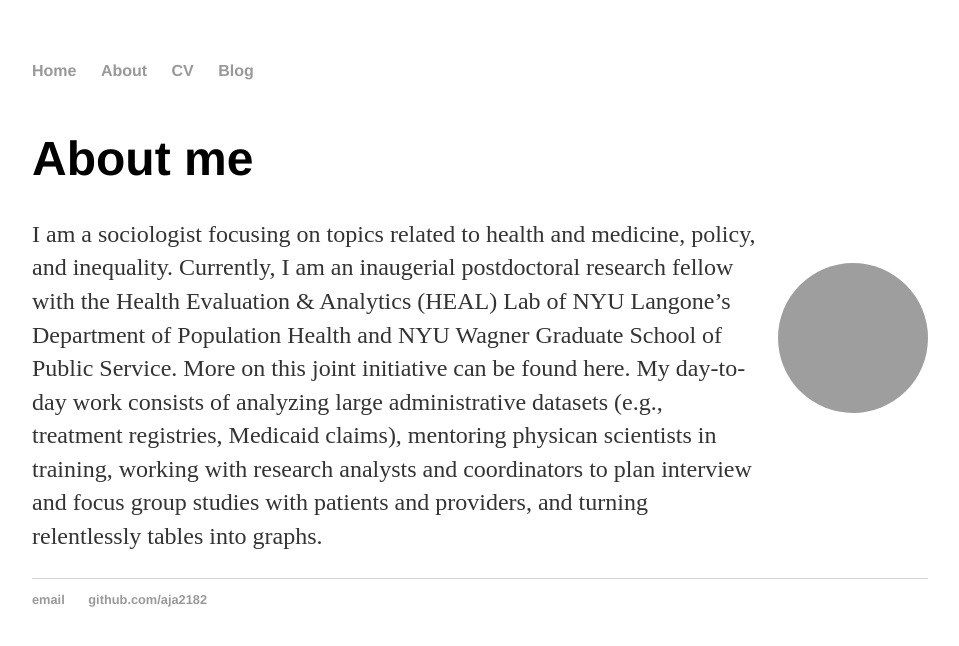
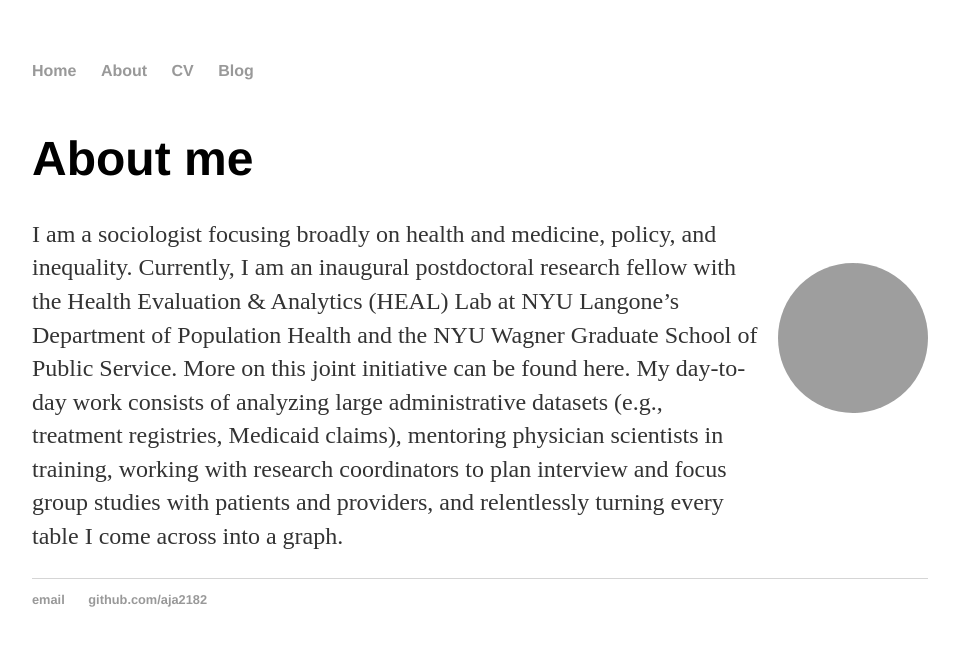
Before and after one commit to aja2182/aja2182.github.io, a Jekyll site: the page built from about/index.html, in a window 1280 px wide. Shown: the top 646 px of the page, without its empty margins (160-1119 px from the left). Built offline with Jekyll 4.4.1, drawn with Linux system fonts in a browser that asks for light colours; grey boxes are pictures that could not be loaded.

Commit message:
Update index.html

```diff
--- a/about/index.html
+++ b/about/index.html
@@ -27,8 +27,7 @@
     <div class="about">
         <div class="text-content">
             <h1>About me</h1>
-            <p>I am a sociologist focusing on topics related to health and medicine, policy, and inequality. Currently, I am an inaugerial postdoctoral research fellow with the Health Evaluation & Analytics (HEAL) Lab of NYU Langone’s Department of Population Health and NYU Wagner Graduate School of Public Service.
-                More on this joint initiative can be found here. My day-to-day work consists of analyzing large administrative datasets (e.g., treatment registries, Medicaid claims), mentoring physican scientists in training, working with research analysts and coordinators to plan interview and focus group studies with patients and providers, and turning relentlessly tables into graphs. </p>
+            <p>I am a sociologist focusing broadly on health and medicine, policy, and inequality. Currently, I am an inaugural postdoctoral research fellow with the Health Evaluation & Analytics (HEAL) Lab at NYU Langone’s Department of Population Health and the NYU Wagner Graduate School of Public Service. More on this joint initiative can be found here. My day-to-day work consists of analyzing large administrative datasets (e.g., treatment registries, Medicaid claims), mentoring physician scientists in training, working with research coordinators to plan interview and focus group studies with patients and providers, and relentlessly turning every table I come across into a graph. </p>
         </div>
         <img src="avatar.png" alt="Avatar" class="avatar">
     </div>
```
